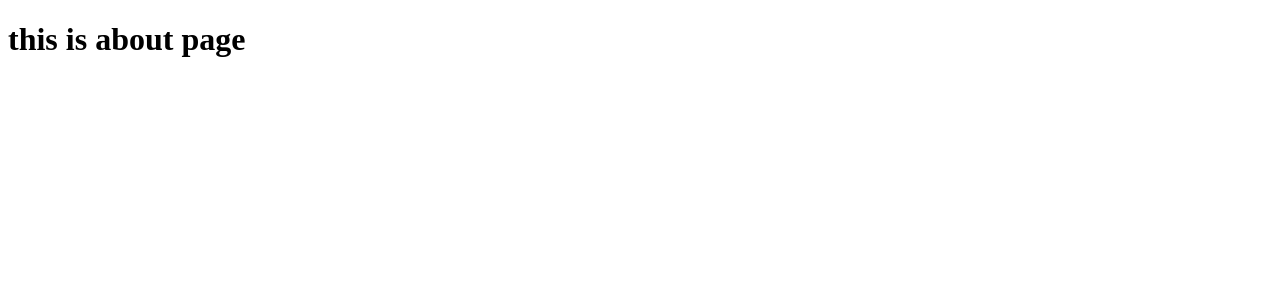
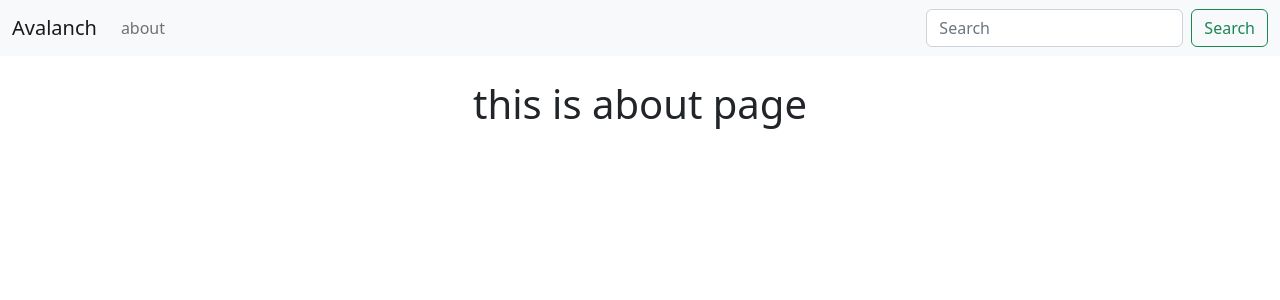
Before and after one commit to bahmanpnn/stock_prices_with_django, a Django app: page /about in a window 1280 px wide. Shown: the top 300 px of the page. Run offline with Django 4.2, Linux system fonts and the light colour scheme.

Commit message:
12/13- base html pages and navbar

```diff
--- a/stock_prices_with_django/quotes/templates/about.html
+++ b/stock_prices_with_django/quotes/templates/about.html
@@ -1,10 +1,9 @@
-<!DOCTYPE html>
-<html lang="en">
-<head>
-    <meta charset="UTF-8">
-    <title>Title</title>
-</head>
-<body>
-    <h1>this is about page</h1>
-</body>
-</html>
+{% extends 'shared/base.html' %}
+{% block title %}
+    <title>about page</title>
+{% endblock %}
+{% block content %}
+    <div class="text-center">
+        <h1>this is about page</h1>
+    </div>
+{% endblock %}
--- a/stock_prices_with_django/stock_prices_with_django/settings.py
+++ b/stock_prices_with_django/stock_prices_with_django/settings.py
@@ -53,7 +53,9 @@ ROOT_URLCONF = 'stock_prices_with_django.urls'
 TEMPLATES = [
     {
         'BACKEND': 'django.template.backends.django.DjangoTemplates',
-        'DIRS': [],
+        'DIRS': [
+            BASE_DIR / 'templates',
+        ],
         'APP_DIRS': True,
         'OPTIONS': {
             'context_processors': [
--- /dev/null
+++ b/stock_prices_with_django/templates/shared/base.html
@@ -0,0 +1,42 @@
+<!doctype html>
+<html lang="en">
+<head>
+    <!-- Required meta tags -->
+    <meta charset="utf-8">
+    <meta name="viewport" content="width=device-width, initial-scale=1">
+
+    <!-- Bootstrap CSS -->
+    <link href="https://cdn.jsdelivr.net/npm/bootstrap@5.2.3/dist/css/bootstrap.min.css"
+          rel="stylesheet"
+          integrity="sha384-rbsA2VBKQhggwzxH7pPCaAqO46MgnOM80zW1RWuH61DGLwZJEdK2Kadq2F9CUG65"
+          crossorigin="anonymous">
+
+    {% block title %}
+        <title>title page</title>
+    {% endblock %}
+    {% block header_scripts %}
+
+    {% endblock %}
+</head>
+
+<body>
+{% include 'shared/navbar.html' %}
+<div class="container">
+    <br>
+    {% block content %}
+
+    {% endblock %}
+</div>
+
+<script src="https://cdn.jsdelivr.net/npm/bootstrap@5.2.3/dist/js/bootstrap.bundle.min.js"
+        integrity="sha384-kenU1KFdBIe4zVF0s0G1M5b4hcpxyD9F7jL+jjXkk+Q2h455rYXK/7HAuoJl+0I4"
+        crossorigin="anonymous"></script>
+<!--
+<script src="https://cdn.jsdelivr.net/npm/@popperjs/core@2.9.2/dist/umd/popper.min.js" integrity="sha384-IQsoLXl5PILFhosVNubq5LC7Qb9DXgDA9i+tQ8Zj3iwWAwPtgFTxbJ8NT4GN1R8p" crossorigin="anonymous"></script>
+<script src="https://cdn.jsdelivr.net/npm/bootstrap@5.0.2/dist/js/bootstrap.min.js" integrity="sha384-cVKIPhGWiC2Al4u+LWgxfKTRIcfu0JTxR+EQDz/bgldoEyl4H0zUF0QKbrJ0EcQF" crossorigin="anonymous"></script>
+-->
+{% block footer_scripts %}
+
+{% endblock %}
+</body>
+</html>
--- /dev/null
+++ b/stock_prices_with_django/templates/shared/navbar.html
@@ -0,0 +1,23 @@
+<nav class="navbar navbar-expand-lg bg-light">
+    <div class="container-fluid">
+        <a class="navbar-brand" href="{% url 'homepage' %}">Avalanch</a>
+        <button class="navbar-toggler" type="button" data-bs-toggle="collapse"
+                data-bs-target="#navbarSupportedContent" aria-controls="navbarSupportedContent"
+                aria-expanded="false" aria-label="Toggle navigation">
+            <span class="navbar-toggler-icon"></span>
+        </button>
+        <div class="collapse navbar-collapse" id="navbarSupportedContent">
+            <ul class="navbar-nav me-auto mb-2 mb-lg-0">
+                <li class="nav-item">
+                    <a class="nav-link" href="{% url 'about_page' %}">about</a>
+                </li>
+
+            </ul>
+            <form class="d-flex" role="search">
+                <input class="form-control me-2" type="search" placeholder="Search"
+                       aria-label="Search">
+                <button class="btn btn-outline-success" type="submit">Search</button>
+            </form>
+        </div>
+    </div>
+</nav>
```
Also changed, not shown: stock_prices_with_django/quotes/templates/homepage.html (+6 -9 lines), stock_prices_with_django/db.sqlite3 (added).
